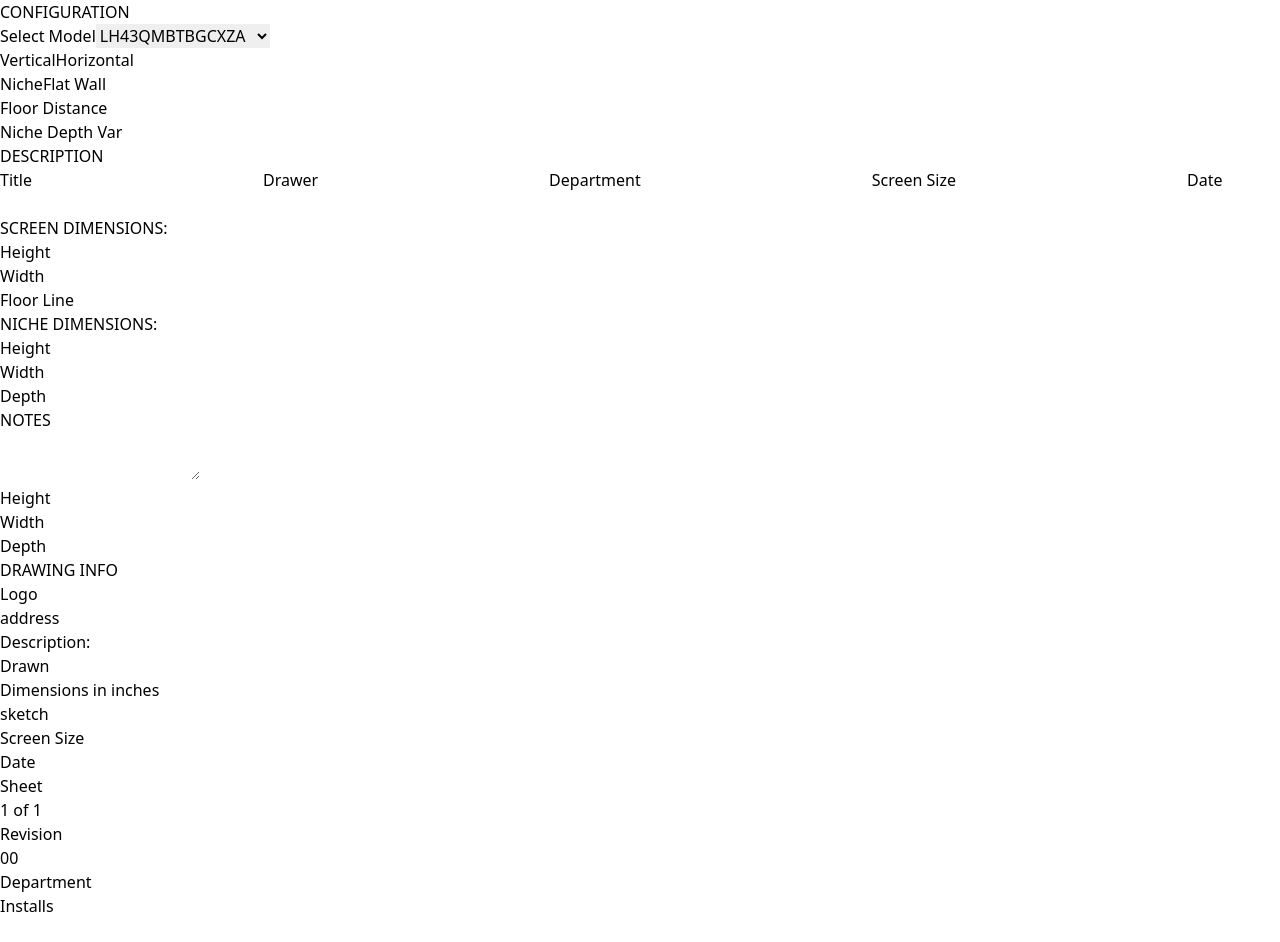
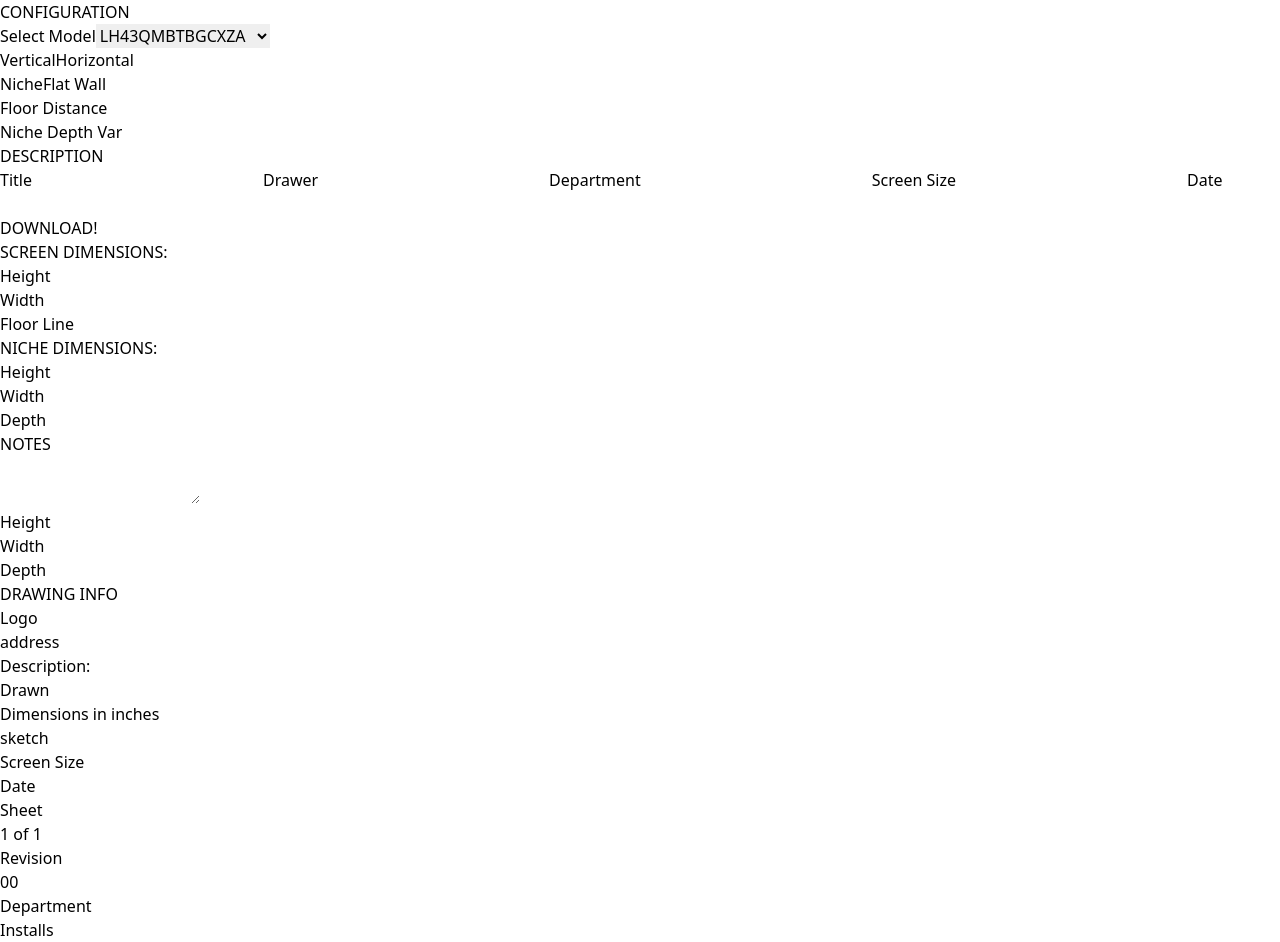
Before and after one commit to S0han/led_diagram_drawer, a Next.js app: page / in a window 1280 px wide. Before the commit the page ends 918 px from the top, so only its background shows below. Built offline with nearby package versions, Linux system fonts and the light colour scheme.

Commit message:
update: add download button to main page

```diff
--- /dev/null
+++ b/src/app/components/DownloadButton.component.tsx
@@ -0,0 +1,7 @@
+export default function DownloadButton() {
+    return (
+        <div>
+            <button>DOWNLOAD!</button>
+        </div>
+    )
+}
--- a/src/app/page.tsx
+++ b/src/app/page.tsx
@@ -3,10 +3,12 @@ import React, { useState, useEffect } from 'react';
 import Papa from 'papaparse';
 
 import Configuration from './components/Configuration.component';
+import Description from './components/Description.component';
+import DownloadButton from './components/DownloadButton.component';
+
 import ScreenDimensions from './components/ScreenDimensions.component';
 import NicheDimensions from './components/NicheDimensions.component';
 import ReceptacleDimensions from './components/ReceptacleDimensions.component';
-import Description from './components/Description.component';
 import DrawingInfo from './components/DrawingInfo.component';
 
 export default function Home() {
@@ -52,6 +54,8 @@ export default function Home() {
     <div>
       <Configuration dropDownData={data} />
       <Description />
+      <DownloadButton />
+
       <ScreenDimensions />
       <NicheDimensions />
       <ReceptacleDimensions />
```
